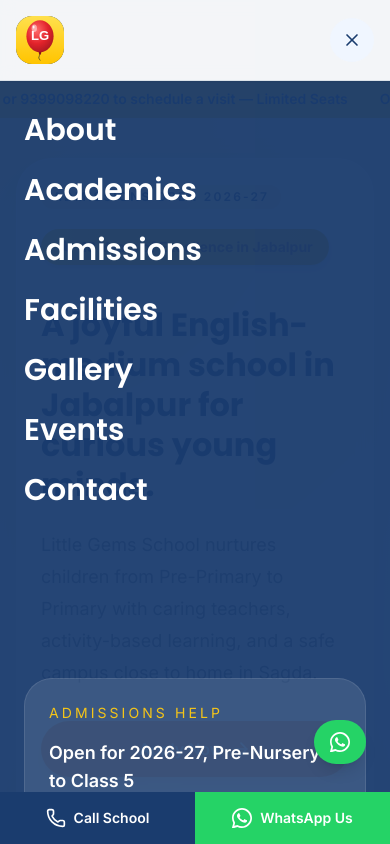
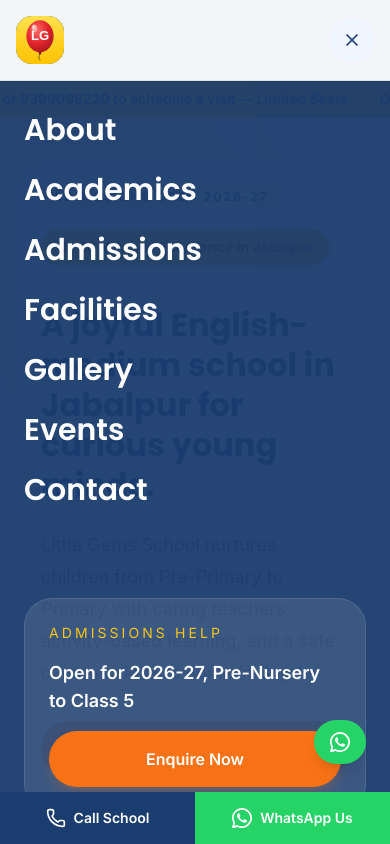
Before and after one commit to newnitin98/little-gems-school-website, a Next.js app: page / in a window 390 px wide. Both pictures are taken after a click on the button 352 px from the left and 40 px from the top of the page. Shown: the top 844 px of the page. Built offline with nearby package versions, Linux system fonts and the light colour scheme.

Commit message:
made by claude | Fix Mobile UI design

```diff
--- a/src/components/layout/Navbar.tsx
+++ b/src/components/layout/Navbar.tsx
@@ -119,7 +119,7 @@ export function Navbar() {
           isOpen ? "pointer-events-auto opacity-100" : "pointer-events-none opacity-0",
         )}
       >
-        <div className="mt-20 flex h-full flex-col">
+        <div className="mt-20 flex h-full flex-col pb-20">
           <nav className="flex flex-col gap-6">
             {navigationLinks.map((link) => (
               <Link
```
